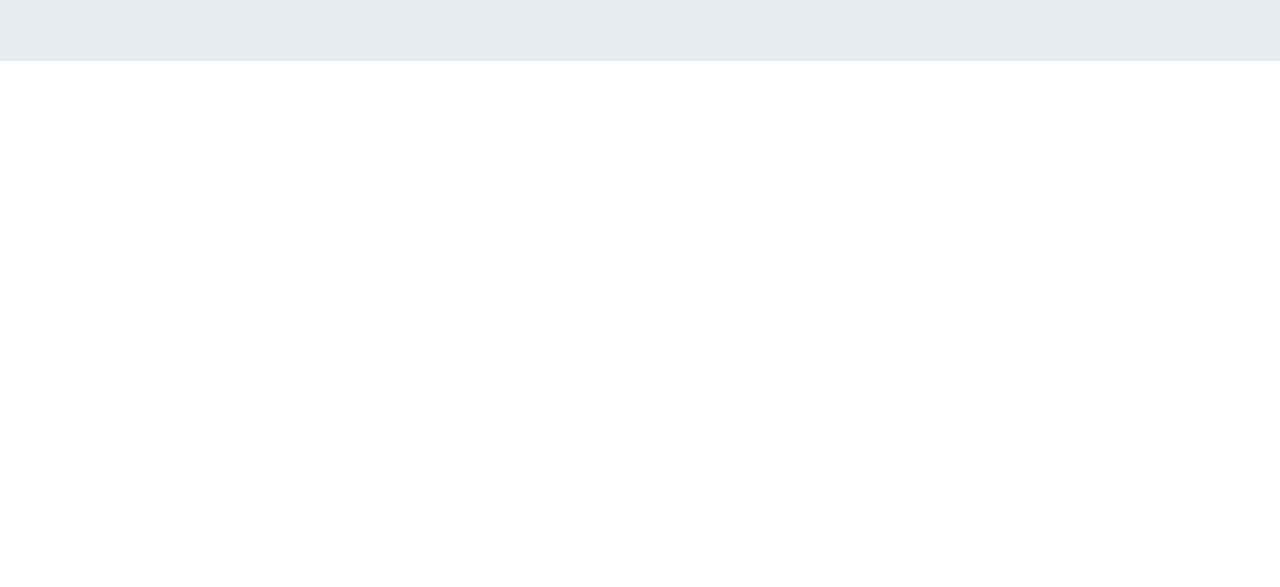
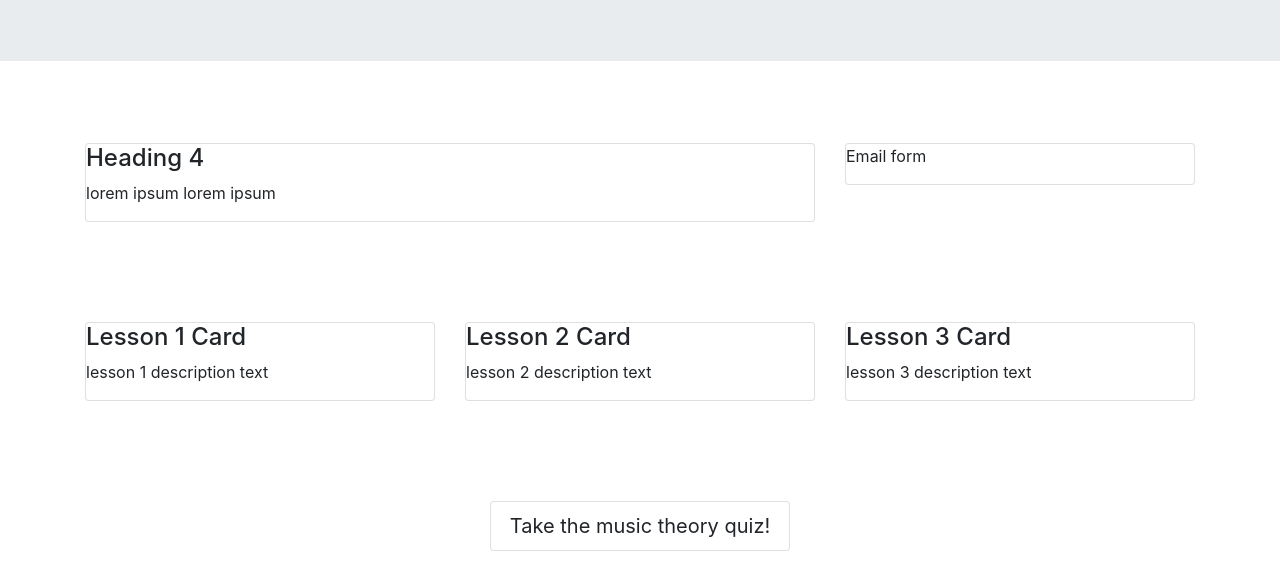
Before and after one commit to willboesetrio/pProject1, a website: page index.html in a window 1280 px wide. Shown: the part 155-742 px from the top of the page. Drawn offline with nearby package versions, Linux system fonts and the light colour scheme.

Commit message:
started index page layout

```diff
--- /dev/null
+++ b/css/styles.css
@@ -0,0 +1,4 @@
+.lessonCards {
+    margin-top: 50px;
+    margin-bottom: 50px;
+}
--- a/index.html
+++ b/index.html
@@ -9,6 +9,9 @@
     <!-- Bootstrap CSS -->
     <link rel="stylesheet" href="node_modules/bootstrap/dist/css/bootstrap.min.css" />
 
+    <!-- Additional CSS -->
+    <link rel="stylesheet" href="css/styles.css" />
+
     <title>Improv-Theory</title>
 </head>
 
@@ -17,7 +20,7 @@
     <header class="jumbotron jumbotron-fluid">
         <div class="container">
             <div class="row">
-                <div class="col">
+                <div class="col-9">
                     <h1>Improv-Theory</h1>
                     <h5>Knowledge is Power!</h5>
                 </div>
@@ -28,6 +31,45 @@
         </div>
     </header>
 
+    <div class="container">
+        <div class="row">
+            <div class="col-8">
+                <div class="card lessonCards">
+                    <h4>Heading 4</h4>
+                    <p>lorem ipsum lorem ipsum</p>
+                </div>
+            </div>
+            <div class="col-4">
+                <div class="card lessonCards">
+                    <p>Email form</p>
+                </div>
+            </div>
+        </div>
+        <div class="row">
+            <div class="col-4">
+                <div class="card lessonCards">
+                    <h4>Lesson 1 Card</h4>
+                    <p>lesson 1 description text</p>
+                </div>
+            </div>
+            <div class="col-4">
+                <div class="card lessonCards">
+                    <h4>Lesson 2 Card</h4>
+                    <p>lesson 2 description text</p>
+                </div>
+            </div>
+            <div class="col-4">
+                <div class="card lessonCards">
+                    <h4>Lesson 3 Card</h4>
+                    <p>lesson 3 description text</p>
+                </div>
+            </div>
+        </div>
+        <div class="card mx-auto lessonCards" style="width: 300px;">
+                <a href="#" class="btn btn-lg ">Take the music theory quiz!</a>
+        </div>
+    </div>
+
     <footer>
 
     </footer>
```
